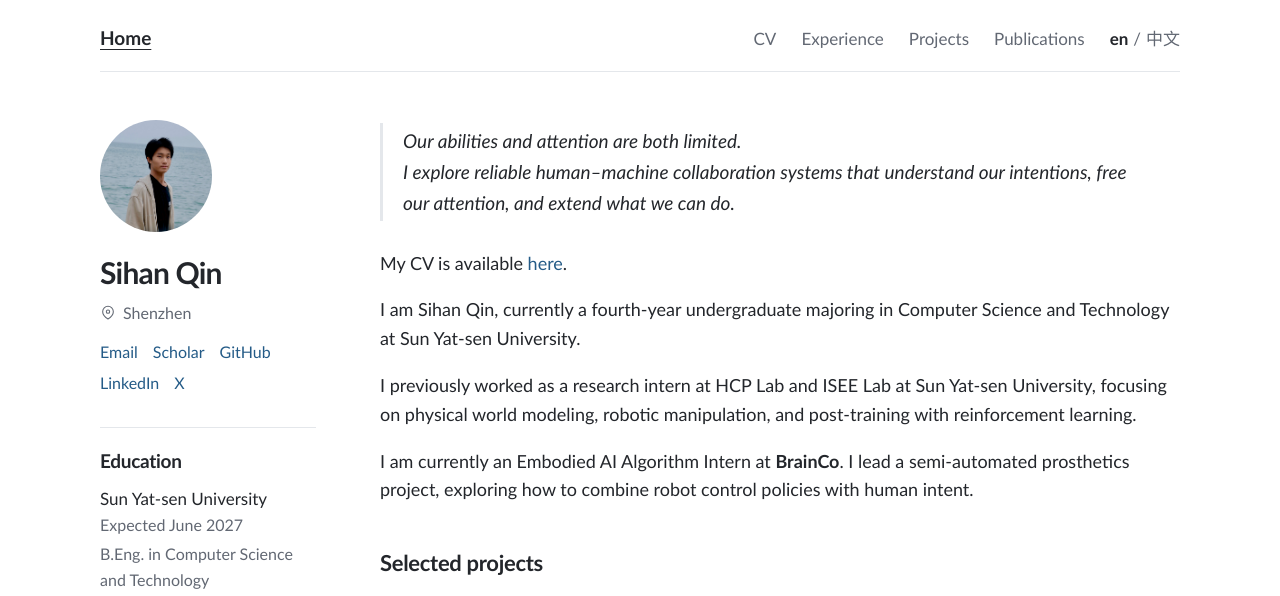
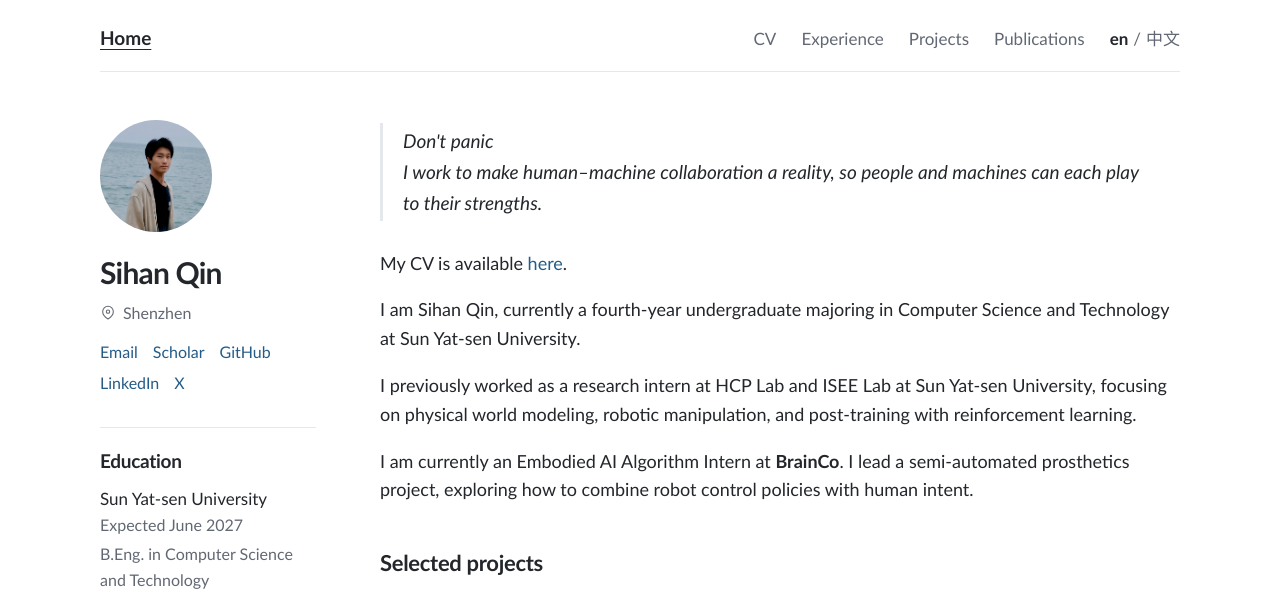
Before and after one commit to QinSihan/QinSihan.github.io, a plain HTML site: page index.html in a window 1280 px wide. Shown: the top 596 px of the page. Drawn offline with nearby package versions, Linux system fonts and the light colour scheme.

Commit message:
Update English homepage quote

```diff
--- a/index.html
+++ b/index.html
@@ -67,7 +67,7 @@
       <div class="home-content">
         <section class="home-thought" aria-label="Research perspective and introduction">
           <blockquote class="thought-quote">
-            <p>Our abilities and attention are both limited.<br>I explore reliable human–machine collaboration systems that understand our intentions, free our attention, and extend what we can do.</p>
+            <p>Don't panic<br>I work to make human–machine collaboration a reality, so people and machines can each play to their strengths.</p>
           </blockquote>
           <div class="home-bio">
             <p>My CV is available <a href="assets/cv/Sihan_Qin_Resume.pdf">here</a>.</p>
```
